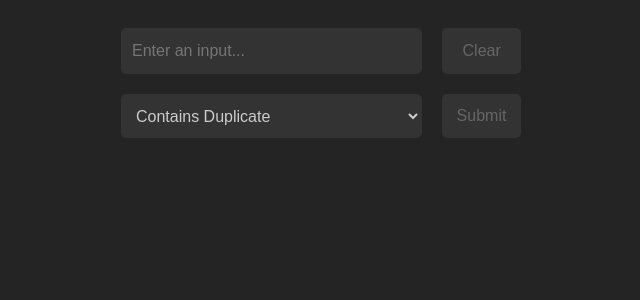
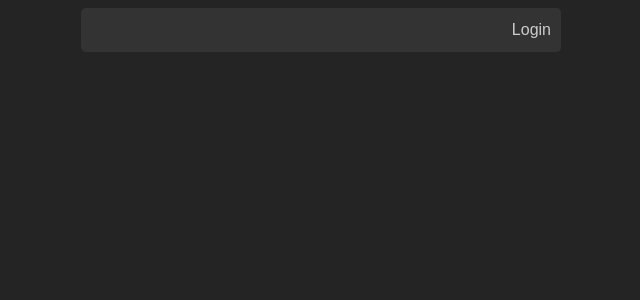
Before and after one commit to amit-goswami/dsa-react, a React (Vite) app: page / in a window 1280 px wide. Shown: the top 300 px of the page, without its empty margins (319-959 px from the left). Built offline with nearby package versions, Linux system fonts and the light colour scheme.

Commit message:
add: auth token

```diff
--- a/src/App.tsx
+++ b/src/App.tsx
@@ -1,69 +1,12 @@
-import useAppStore from "./store/app.store";
-import Editor from "./components/Editor";
-import Output from "./components/Output";
-import HeaderOptions from "./components/HeaderOptions";
-import { calculate, selectOptions } from "./utils/calculate";
+import NavBar from "./components/NavBar";
+import HomePage from "./page/Home";
 
 function App() {
-  const { input } = useAppStore();
-  const { output } = useAppStore();
-  const { showEditor } = useAppStore();
-  const { solution } = useAppStore();
-  const { editedSolution } = useAppStore();
-  const { selectedOption } = useAppStore();
-  const { setInput } = useAppStore();
-  const { setOutput } = useAppStore();
-  const { setShowEditor } = useAppStore();
-  const { setSolution } = useAppStore();
-  const { setEditedSolution } = useAppStore();
-  const { setSelectedOption } = useAppStore();
-
-  const handleClear = () => {
-    setInput("");
-    setShowEditor(false);
-    setOutput(null);
-  };
-
-  const handleInputChange = (e: React.ChangeEvent<HTMLInputElement>) => {
-    const value = e.target.value;
-    setOutput(null);
-    setShowEditor(false);
-    setInput(value);
-  };
-
-  const handleOptionChange = (e: React.ChangeEvent<HTMLSelectElement>) => {
-    const value = e.target.value;
-    setOutput(null);
-    setShowEditor(false);
-    setSelectedOption(value);
-  };
-
-  const handleSubmit = () => {
-    if (!input || !selectOptions) return;
-    setShowEditor(true);
-    calculate(input, selectedOption, setOutput, setSolution, setEditedSolution);
-  };
-
   return (
-    <div className="app">
-      <HeaderOptions
-        input={input}
-        selectOptions={selectOptions}
-        handleInputChange={handleInputChange}
-        handleClear={handleClear}
-        handleOptionChange={handleOptionChange}
-        handleSubmit={handleSubmit}
-      />
-      <Output output={output} />
-      <Editor
-        showEditor={showEditor}
-        solution={solution}
-        editedSolution={editedSolution}
-        input={input}
-        setEditedSolution={setEditedSolution}
-        setOutput={setOutput}
-      />
-    </div>
+    <>
+      <NavBar />
+      <HomePage />
+    </>
   );
 }
 
--- /dev/null
+++ b/src/components/NavBar.tsx
@@ -0,0 +1,13 @@
+import { UserAuth } from "../contexts/AuthContext";
+
+const NavBar = () => {
+  const { user, signIn, logOut } = UserAuth();
+  return (
+    <nav>
+      {user && <button onClick={() => logOut()}>Logout</button>}
+      {!user && <button onClick={() => signIn()}>Login</button>}
+    </nav>
+  );
+};
+
+export default NavBar;
--- /dev/null
+++ b/src/components/NotAuthenticated.tsx
@@ -0,0 +1,5 @@
+const NotAuthenticated = () => {
+  return <div className="not__authenticated">User Not Authenticated!!</div>;
+};
+
+export default NotAuthenticated;
--- /dev/null
+++ b/src/contexts/AuthContext.tsx
@@ -0,0 +1,71 @@
+import toast from "react-hot-toast";
+import NotAuthenticated from "../components/NotAuthenticated";
+import React, { ReactNode, useContext, useEffect, useState } from "react";
+import {
+  AUTH_MESSAGE,
+  IUser,
+  LOGIN_TOKEN,
+  USELOCAL_STORAGE,
+} from "../shared/shared.interface";
+import { useLocalStorage } from "../hooks/useLocalStorage";
+
+interface IAuthContext {
+  user: IUser | null;
+  loading: Boolean;
+  signIn: () => string | undefined;
+  logOut: () => void;
+}
+
+const AuthContext = React.createContext<IAuthContext>({
+  user: null,
+  loading: true,
+  signIn: () => "",
+  logOut: () => {},
+});
+
+export const AuthContextProvider = ({ children }: { children: ReactNode }) => {
+  const [user, setUser] = useState<IUser | null>(null);
+  const [loading, setLoading] = useState<Boolean>(true);
+
+  const { getItem, removeItem, setItem } = useLocalStorage(
+    USELOCAL_STORAGE.USER_TOKEN
+  );
+
+  const signIn = () => {
+    const token = prompt("Enter your token");
+    if (!token || token !== LOGIN_TOKEN.TOKEN)
+      return toast.error(AUTH_MESSAGE.INVALID_TOKEN);
+    setItem(token);
+    setUser({
+      name: token,
+    });
+    toast.success(AUTH_MESSAGE.USER_LOGGED_IN);
+  };
+
+  const logOut = () => {
+    setUser(null);
+    removeItem();
+    toast.success(AUTH_MESSAGE.USER_LOGGED_OUT);
+  };
+
+  const checkIsUserLoggedIn = () => {
+    const token = getItem();
+    if (!token) {
+      return setUser(null);
+    }
+    return setUser({ name: null });
+  };
+
+  useEffect(() => {
+    setLoading(false);
+    return () => checkIsUserLoggedIn();
+  }, []);
+
+  return (
+    <AuthContext.Provider value={{ user, loading, signIn, logOut }}>
+      {loading ? <NotAuthenticated /> : children}
+    </AuthContext.Provider>
+  );
+};
+
+export const UserAuth = () => useContext(AuthContext);
--- /dev/null
+++ b/src/hooks/useLocalStorage.ts
@@ -0,0 +1,28 @@
+export const useLocalStorage = (key: string) => {
+  const setItem = (value: unknown) => {
+    try {
+      window.localStorage.setItem(key, JSON.stringify(value));
+    } catch (error) {
+      console.log(error);
+    }
+  };
+
+  const getItem = () => {
+    try {
+      const item = window.localStorage.getItem(key);
+      return item ? JSON.parse(item) : undefined;
+    } catch (error) {
+      console.log(error);
+    }
+  };
+
+  const removeItem = () => {
+    try {
+      window.localStorage.removeItem(key);
+    } catch (error) {
+      console.log(error);
+    }
+  };
+
+  return { setItem, getItem, removeItem };
+};
--- a/src/index.css
+++ b/src/index.css
@@ -1,13 +1,21 @@
 :root {
   background-color: #242424;
   color: #fff;
-  font-family: 'Roboto', sans-serif;
+  font-family: "Roboto", sans-serif;
   font-size: 16px;
   line-height: 1.5;
   margin: 0;
   padding: 0;
   display: flex;
   justify-content: center;
+}
+
+nav {
+  display: flex;
+  justify-content: flex-end;
+  width: 60vh;
+  background-color: #333333;
+  border-radius: 5px;
 }
 
 button {
@@ -48,7 +56,7 @@ input {
   width: 100%;
 }
 
-.app__options{
+.app__options {
   display: flex;
   gap: 20px;
 }
@@ -100,9 +108,17 @@ p {
 }
 
 .submitButton-width {
-  width: 100px
+  width: 100px;
 }
 
 .clearButton-width {
-  width: 104px
+  width: 104px;
 }
+
+.not__authenticated {
+  display: flex;
+  align-items: center;
+  justify-content: center;
+  height: 100vh;
+  width: 100vw;
+}
--- a/src/main.tsx
+++ b/src/main.tsx
@@ -3,10 +3,13 @@ import ReactDOM from "react-dom/client";
 import App from "./App.tsx";
 import "./index.css";
 import { Toaster } from "react-hot-toast";
+import { AuthContextProvider } from "./contexts/AuthContext.tsx";
 
 ReactDOM.createRoot(document.getElementById("root")!).render(
   <React.StrictMode>
-    <App />
+    <AuthContextProvider>
+      <App />
+    </AuthContextProvider>
     <Toaster position="top-center" />
   </React.StrictMode>
 );
--- /dev/null
+++ b/src/middlewares/withLoggedInOnly.tsx
@@ -0,0 +1,15 @@
+import { UserAuth } from "../contexts/AuthContext";
+
+interface UseLoggedOutOnlyProps {}
+
+export function withLoggedInOnly<P extends UseLoggedOutOnlyProps>(
+  Component: React.ComponentType<P>
+) {
+  return function useLoggedOutOnlyWrapper(props: P) {
+    const { user } = UserAuth();
+    const isUserLoggedIn = user;
+    return isUserLoggedIn ? <Component {...props} /> : null;
+  };
+}
+
+export default withLoggedInOnly;
--- /dev/null
+++ b/src/page/Home.tsx
@@ -0,0 +1,71 @@
+import Editor from "../components/Editor";
+import HeaderOptions from "../components/HeaderOptions";
+import Output from "../components/Output";
+import withLoggedInOnly from "../middlewares/withLoggedInOnly";
+import useAppStore from "../store/app.store";
+import { calculate, selectOptions } from "../utils/calculate";
+
+const HomePage = () => {
+  const { input } = useAppStore();
+  const { output } = useAppStore();
+  const { showEditor } = useAppStore();
+  const { solution } = useAppStore();
+  const { editedSolution } = useAppStore();
+  const { selectedOption } = useAppStore();
+  const { setInput } = useAppStore();
+  const { setOutput } = useAppStore();
+  const { setShowEditor } = useAppStore();
+  const { setSolution } = useAppStore();
+  const { setEditedSolution } = useAppStore();
+  const { setSelectedOption } = useAppStore();
+
+  const handleClear = () => {
+    setInput("");
+    setShowEditor(false);
+    setOutput(null);
+  };
+
+  const handleInputChange = (e: React.ChangeEvent<HTMLInputElement>) => {
+    const value = e.target.value;
+    setOutput(null);
+    setShowEditor(false);
+    setInput(value);
+  };
+
+  const handleOptionChange = (e: React.ChangeEvent<HTMLSelectElement>) => {
+    const value = e.target.value;
+    setOutput(null);
+    setShowEditor(false);
+    setSelectedOption(value);
+  };
+
+  const handleSubmit = () => {
+    if (!input || !selectOptions) return;
+    setShowEditor(true);
+    calculate(input, selectedOption, setOutput, setSolution, setEditedSolution);
+  };
+
+  return (
+    <div className="app">
+      <HeaderOptions
+        input={input}
+        selectOptions={selectOptions}
+        handleInputChange={handleInputChange}
+        handleClear={handleClear}
+        handleOptionChange={handleOptionChange}
+        handleSubmit={handleSubmit}
+      />
+      <Output output={output} />
+      <Editor
+        showEditor={showEditor}
+        solution={solution}
+        editedSolution={editedSolution}
+        input={input}
+        setEditedSolution={setEditedSolution}
+        setOutput={setOutput}
+      />
+    </div>
+  );
+};
+
+export default withLoggedInOnly(HomePage);
--- /dev/null
+++ b/src/shared/shared.interface.ts
@@ -0,0 +1,17 @@
+export enum USELOCAL_STORAGE {
+  USER_TOKEN = "userToken",
+}
+
+export interface IUser {
+  name: string | null;
+}
+
+export enum LOGIN_TOKEN {
+  TOKEN = "amit",
+}
+
+export enum AUTH_MESSAGE {
+  INVALID_TOKEN = "Invalid token",
+  USER_LOGGED_IN = "User logged in successfully",
+  USER_LOGGED_OUT = "User logged out successfully",
+}
```
